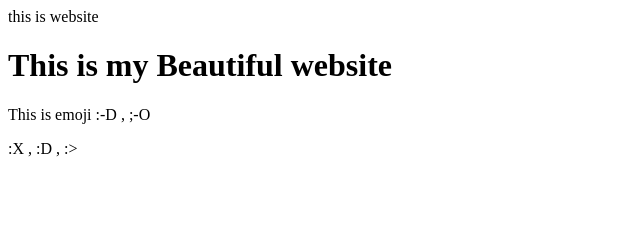
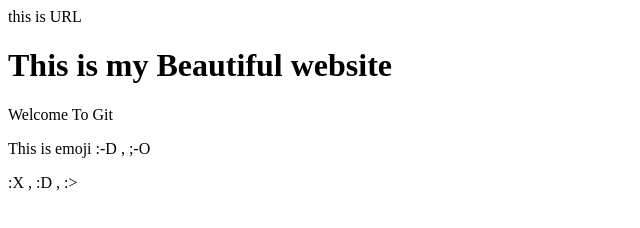
Before and after one commit to ITFMS/new-repository, a plain HTML site: page index.html in a window 1280 px wide. Shown: the whole page, without its empty margins (0-640 px from the left). Drawn offline with Linux system fonts and the light colour scheme.

Commit message:
chang website to url

```diff
--- a/index.html
+++ b/index.html
@@ -1,6 +1,7 @@
 <html>
-<tital> this is website </tital>
+<tital> this is URL </tital>
 <h1> This is my Beautiful website </h1>
+<P>Welcome To Git </P>
 <p>This is emoji :-D , ;-O </P>
 <p>:X , :D , :> </P>
 
```
